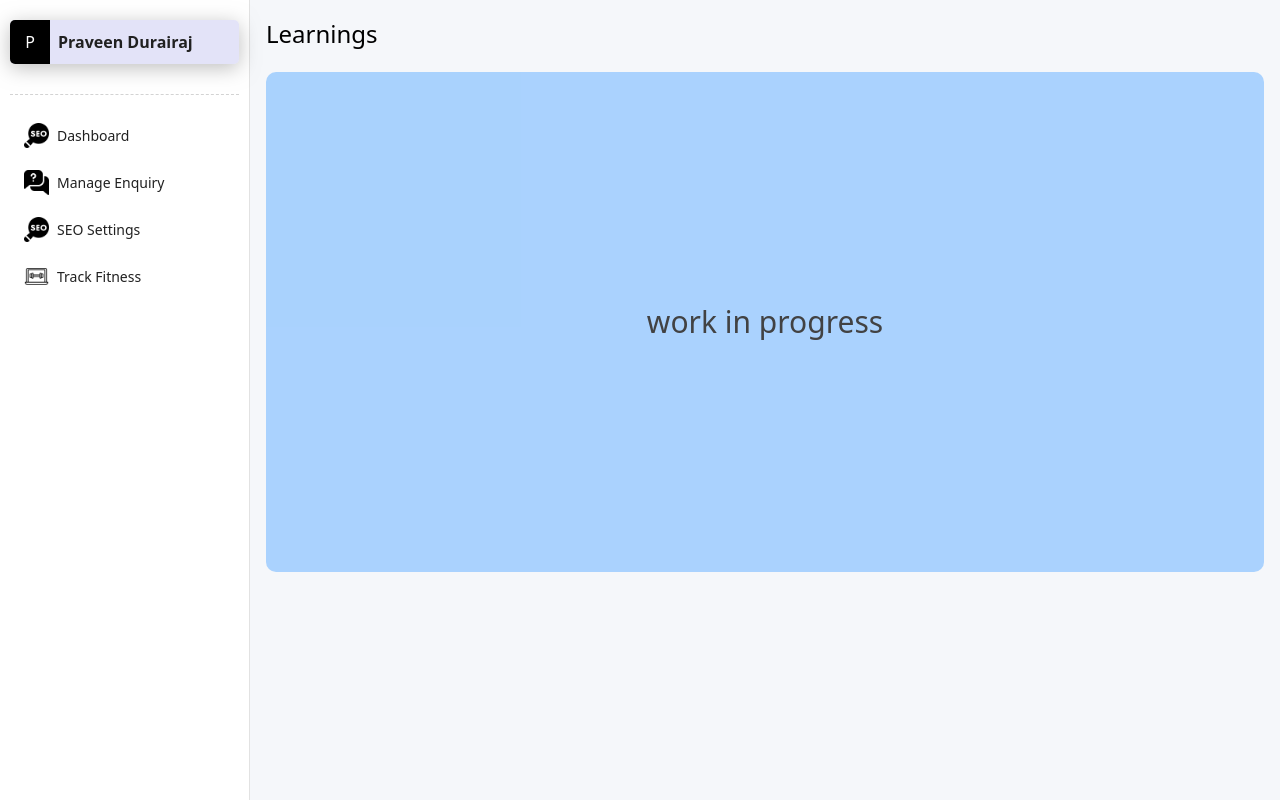
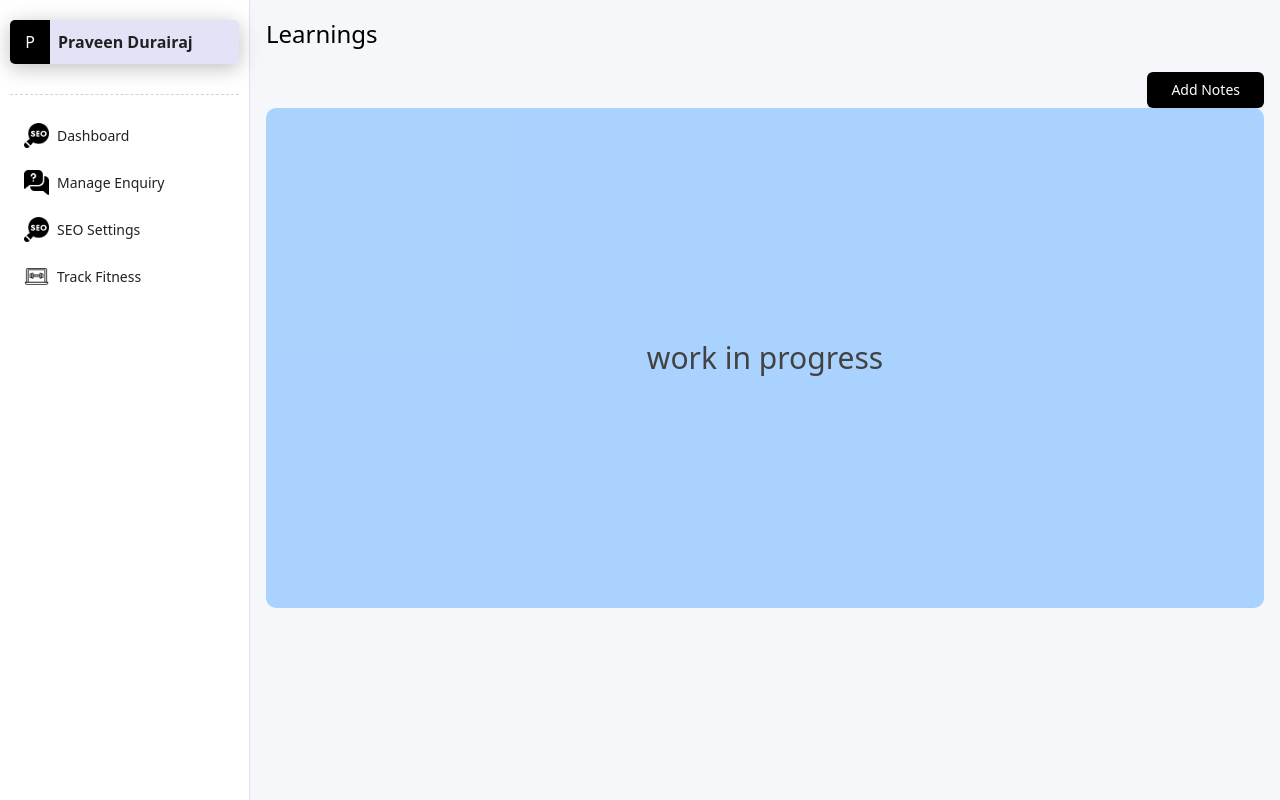
Before and after one commit to PraveeDurairaj/AdminpanelNext.js, a Next.js app: page /learnings in a window 1280 px wide. Built offline with nearby package versions, Linux system fonts and the light colour scheme.

Commit message:
learings phase - 2 laering data organize

```diff
--- a/src/app/learnings/form/page.tsx
+++ b/src/app/learnings/form/page.tsx
@@ -71,6 +71,7 @@
 
         )
     }
+
     useEffect(() => {
         setLoading(false)
         if (added) {
--- a/src/app/learnings/page.tsx
+++ b/src/app/learnings/page.tsx
@@ -1,12 +1,18 @@
 'use client'
+import { Button } from '@/components/ui/button';
 import SideMenuLayout from '@/layouts/SideMenuLayout';
+import { useRouter } from 'next/navigation';
 
 export default function Learnings() {
+    const router = useRouter();
 
   return (
     <SideMenuLayout title={'Learnings'}>
      {/* <div className='common_rich_editor' dangerouslySetInnerHTML={{__html:notes}}>
       </div> */}
+      <div className='flex justify-end'>
+        <Button onClick={()=>{router.push('/learning/form')}}>Add Notes</Button>
+      </div>
       <h1 className='flex items-center justify-center text-3xl bg-blue-300 p-[15px] h-[500px]  my-auto rounded-[10px] animate-pulse'>work in progress</h1>
     </SideMenuLayout>
   );
--- a/src/hook/useDebounce.tsx
+++ b/src/hook/useDebounce.tsx
@@ -14,7 +14,6 @@
     }, delay);
   }
 
-  // Cleanup timeout on unmount
   useEffect(() => {
     return () => {
       if (timeoutRef.current) {
```
